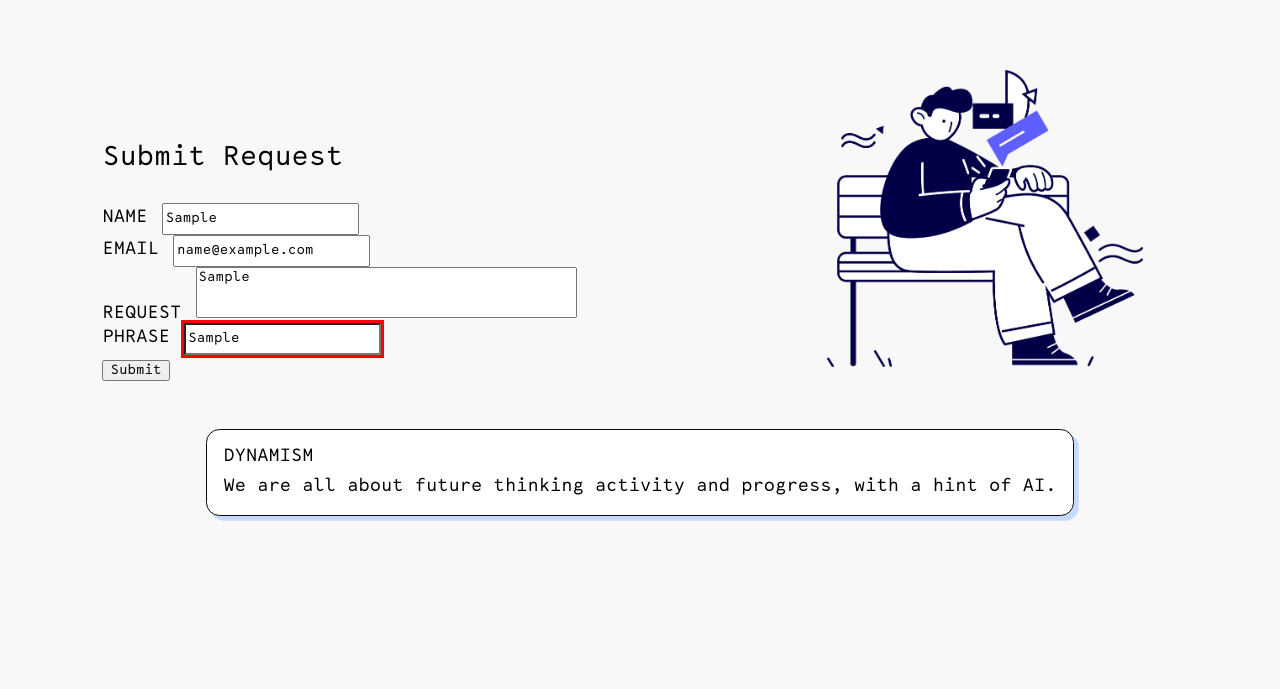
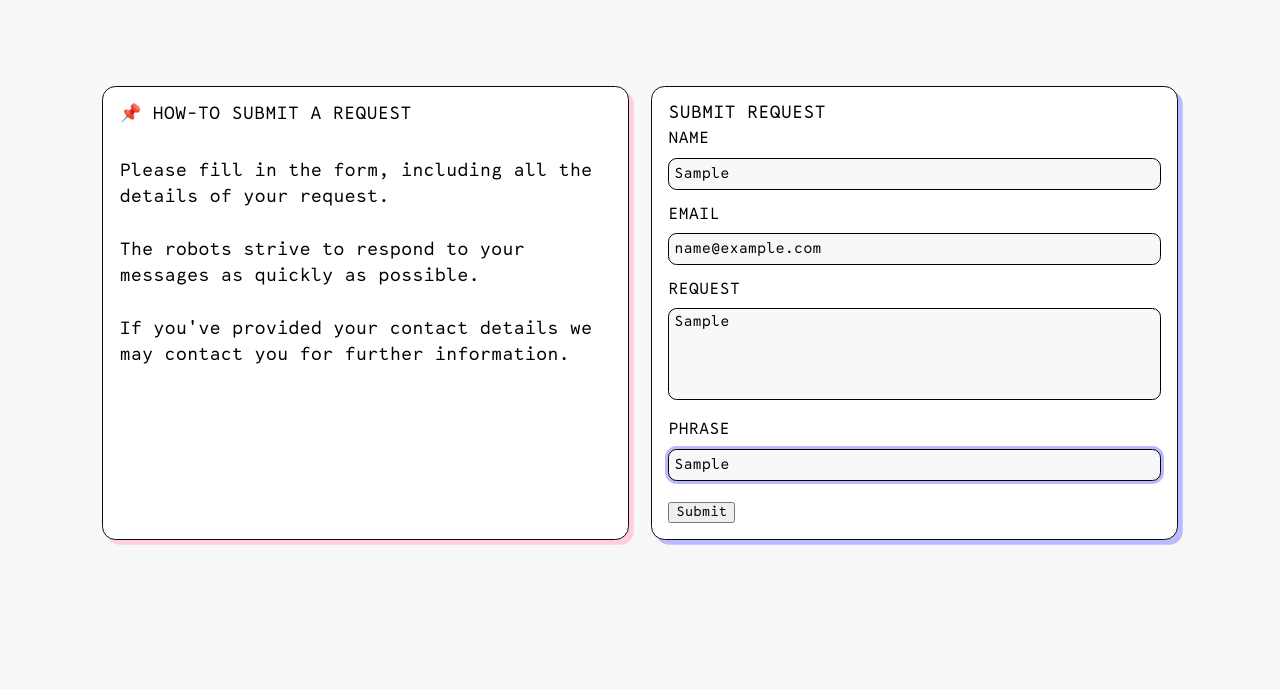
Before and after one commit to fac22/kindcode, a website: page user-requests/index.html in a window 1280 px wide. Both pictures are taken after typing "Sample", "name@example.com", "Sample", "Sample" into the empty fields and a click on the button "Submit". Shown: the part 111-800 px from the top of the page. Drawn offline with Linux system fonts and the light colour scheme.

Commit message:
Ready to merge

```diff
--- a/user-requests/index.html
+++ b/user-requests/index.html
@@ -37,56 +37,61 @@
   <main>
 
     <section id="nav-about" class="section__flex--container section__margin--bottom">
-      <div class="section__grid--right section__grid--margins">
-        <div class="section__grid--item2">
-          <h2 class="anchor">Submit Request</h2>
-          <form label="request-form">
-            <div>
-              <label for="name">Name</label>
-              <input type="text" name="name" id="1" placeholder="Enter your name" required />
-            </div>
-            <div>
-              <label for="email">Email</label>
-              <input type="email" name="email" id="2" placeholder="Enter your email" required />
-            </div>
-            <div>
-              <label for="request">Request</label>
-              <textarea name="request" id="3" cols="40" rows="3" maxlength="149" placeholder="Enter your request"
-                required></textarea>
-            </div>
-            <div>
-              <label for="phrase">Phrase</label>
-              <input type="text" name="phrase" id="2" required>
-            </div>
-            <div>
-              <button type="submit" name="submit">Submit</button>
-            </div>
-          </form>
-        </div>
+
+      <div class="section__grid--equal--2 section__grid--margin-top" id="requests">
 
 
 
-        <div class="section__grid--item1">
-          <img src="./images/kindCode-contact-us-illustration.png"
-            alt="A generic image representing the concept of dynamism" />
-        </div>
+        <article class="box section__grid--full-height box__card--padding" data-color="pink">
+          <div class="section__grid--input">
+            <h3>📌 HOW-TO Submit a request</h3>
+            <p class="section__cards--font"><br>
+              Please fill in the form, including all the details of your request.</br>
+              </br>
+              The robots strive to respond to your messages as quickly as possible.</br>
+              </br>
+              If you've provided your contact details we may contact you for further information.
+            </p>
+          </div>
+        </article>
+
+        <article class="box section__grid--full-height box__card--padding" data-color="purple">
+          <div class="section__grid--input">
+
+            <form id="form--request">
+              <h3>Submit Request</h3>
+
+              <label for="name">
+                <h4>Name</h4>
+                <input type="text" name="name" id="1" placeholder="Enter your name" required />
+              </label>
+
+              <label for="email">
+                <h4>Email</h4>
+                <input type="email" name="email" id="2" placeholder="Enter your email" required />
+              </label>
+
+              <label for="request">
+                <h4>Request</h4>
+                <textarea name="request" id="3" cols="30" rows="5" maxlength="149" placeholder="Enter your request"
+                  required></textarea>
+              </label>
+
+              <label for="phrase">
+                <h4>Phrase</h4>
+                <input type="text" name="phrase" id="2" required>
+              </label>
+
+              <button type="submit" name="submit">Submit</button>
+
+            </form>
+          </div>
+        </article>
       </div>
 
-      <div class="
-                    section__grid--single
-                    section__grid--margin-top
-                    section__grid--margins
-                  " id='requests'>
-        <article class="box section__grid--full-height box__card--padding" data-color="blue">
-          <h3>Dynamism</h3>
-          <p class="section__cards--font">
-            We are all about future thinking activity and progress, with a
-            hint of AI.
-          </p>
-        </article>
-      </div>
+
+
     </section>
-
   </main>
 
   <footer>
--- a/user-requests/script.js
+++ b/user-requests/script.js
@@ -34,7 +34,7 @@ const phraseInput = document.querySelector("input[name='phrase']");
 const requestInput = document.querySelector("textarea[name='request']");
 const submitButton = document.querySelector("button[name='submit']");
 const requestDiv = document.getElementById('requests');
-const form = document.getElementsByTagName('form');
+const form = document.getElementById('form--request');
 
 function validateTweet(e) {
   e.preventDefault();
@@ -54,6 +54,17 @@ function validEmail(email) {
   return input.test(email);
 }
 
+// Returns a random positive whole number between two values (min, max)
+// Used throughout to select random array elements
+function randomNumber(min, max) {
+  return Math.round(Math.random() * (max - min) + min);
+}
+
+// Return random phrase from passPhrase array using randomNumber()
+function randomPhrase() {
+  return passPhrase[randomNumber(0, passPhrase.length - 1)];
+}
+
 let i = 0;
 
 function colourPicker() {
@@ -66,50 +77,46 @@ function colourPicker() {
   }
 }
 
-let j = 0;
+const currentPassPhrase = randomPhrase();
 
-let word1 = '';
-
-function phrasePicker() {
-  if (j >= 3) {
-    j = 0;
-    word1 = passPhrase[j];
-  } else {
-    word1 = passPhrase[j];
-    j++;
-  }
-  phraseInput.placeholder = `type '${word1}'`;
-}
-
-phrasePicker();
+phraseInput.placeholder = `type '${currentPassPhrase}'`;
 
 function postRequest(e) {
-  e.preventDefault();
+  e.preventDefault(e);
   const name = nameInput.value;
   const email = emailInput.value;
   const request = requestInput.value;
-  const phrase = phraseInput.value;
 
   if (
     name.length != 0 &&
     email.length != 0 &&
     request.length != 0 &&
-    phrase.length != 0
+    phraseInput.length != 0
   ) {
     if (validEmail(email)) {
       emailInput.setAttribute('aria-invalid', 'false');
-      if (phraseInput.value == `${word1}`) {
-        requestDiv.innerHTML += `
-        <article class="box section__grid--full-height box__card--padding" data-color="${colourPicker(
-          colourNames
-        )}">
-          <h3>${name} ${email}</h3>
+      if (phraseInput.value == `${currentPassPhrase}`) {
+        let article = document.createElement('article');
+        article.classList.add(
+          'box',
+          'section__grid--full-height',
+          'box__card--padding'
+        );
+        article.setAttribute('data-color', `${colourPicker()}`);
+        article.innerHTML = `
+        <div class="section__grid--input">
+
           <p class="section__cards--font">
+          📌 From: ${name}<br>
+            📬 Email: ${email} <br><br>
             ${request}
           </p>
-        </article>`;
+        </div>`;
+
+        requestDiv.append(article);
+        form.reset();
+
         phraseInput.setAttribute('aria-invalid', 'false');
-        form[0].reset();
       } else {
         phraseInput.setAttribute('aria-invalid', 'true');
       }
--- a/user-requests/style.css
+++ b/user-requests/style.css
@@ -92,6 +92,12 @@ h3 {
   font-size: 1.1rem;
   font-weight: normal;
   text-transform: uppercase;
+  margin-bottom: 0.4em;
+}
+
+h4 {
+  font-size: 1rem;
+  font-weight: normal;
   margin-bottom: 0.4em;
 }
 
@@ -192,6 +198,15 @@ p:nth-of-type(2n) {
   align-items: center;
 }
 
+.section__grid--input {
+  display: grid;
+  grid-template-columns: 1fr;
+  grid-template-rows: 1fr;
+  grid-column-gap: 1em;
+  grid-row-gap: 0px;
+  align-items: center;
+}
+
 .section__grid--margins {
   margin-left: 8vw;
   margin-right: 8vw;
@@ -232,7 +247,7 @@ p:nth-of-type(2n) {
 
 
 .section__grid--single {
-  display: grid;
+    display: grid;
   grid-template-columns: 1fr;
   grid-template-rows: 1fr;
   grid-column-gap: 1em;
@@ -241,6 +256,7 @@ p:nth-of-type(2n) {
   margin-left: 8vw;
   margin-right: 8vw;
 }
+
 
 .section__grid--item1 {
   align-self: end;
@@ -261,6 +277,10 @@ img {
 
 .img__margin--bottom {
   margin-bottom: 3rem;
+}
+
+.full--width {
+grid-area: 1 / 1 / 2 / 2;
 }
 
 footer {
@@ -307,6 +327,7 @@ address {
     grid-template-columns: 1fr;
   }
 
+
   .div1 {
     grid-area: 1 / 1 / 3 / 2;
   }
@@ -334,6 +355,7 @@ address {
   .section__margin--bottom {
     margin-bottom: 8vw;
   }
+
 }
 
 /* REDO THIS */
@@ -355,7 +377,7 @@ address {
 }
 
 [aria-invalid="true"] {
-  box-shadow: 0 0 0 3px red;
+  box-shadow: 0 0 0 3px rgb(187, 186, 255);
 }
 
 textarea {
@@ -367,8 +389,31 @@ label {
   font-weight: normal;
   text-transform: uppercase;
   margin-bottom: 0.4em;
+  min-width: 80px;
+
 }
 
 input[type=text], input[type=email] {
   height: 2rem;
+  font-size: 0.9rem;
+  background-color: rgb(248, 248, 248);
+	padding: 5px;
+	border: thin black solid;
+border-radius: 0.6em;
+margin-top: 0.25rem;
+margin-bottom: 1rem;
+ display: inline-block;
+ clear: both;
+ width: 100%;
 }
+
+textarea {
+  font-size: 0.9rem;
+  background-color: rgb(248, 248, 248);
+	padding: 5px;
+	border: thin black solid;
+	border-radius: 0.6em;
+  margin-bottom: 1rem;
+  margin-top: 0.25rem;
+  width: 100%;
+}
```
